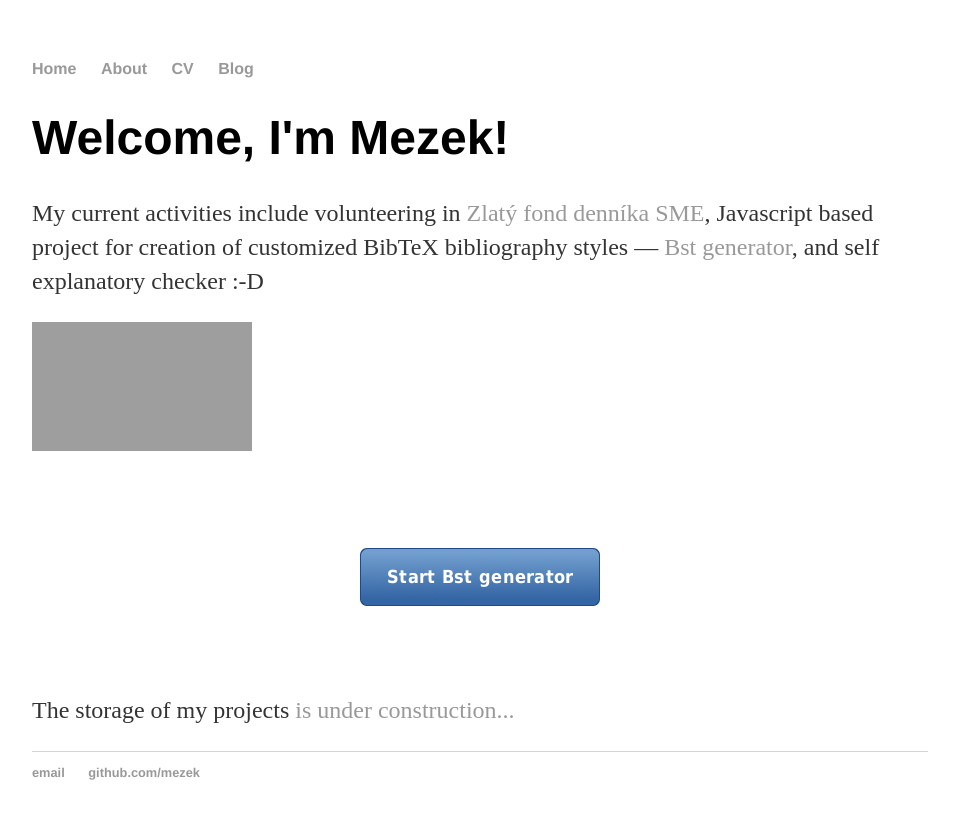
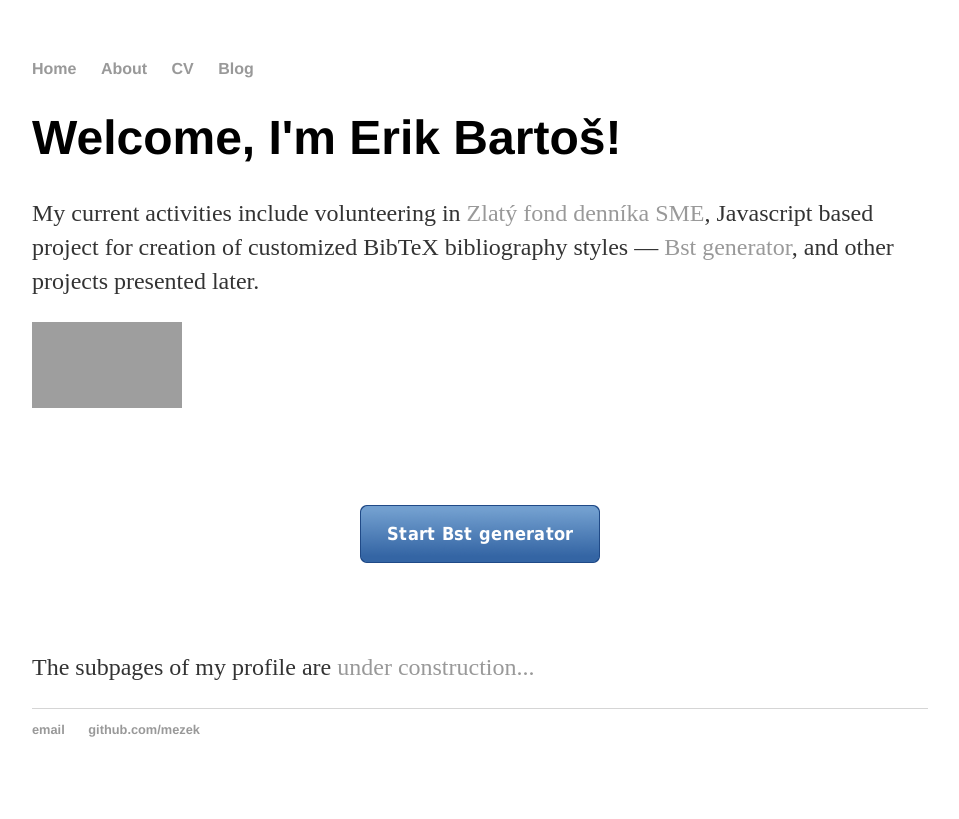
Before and after one commit to Mezek/mezek.github.io, a Jekyll site: the page built from index.html, in a window 1280 px wide. Shown: the top 819 px of the page, without its empty margins (160-1119 px from the left). Built offline with Jekyll 4.4.1, drawn with Linux system fonts in a browser that asks for light colours; grey boxes are pictures that could not be loaded.

Commit message:
Update index.html

```diff
--- a/index.html
+++ b/index.html
@@ -3,15 +3,15 @@ layout: default
 title: Mezek
 ---
 <div class="blurb">
-	<h1>Welcome, I'm Mezek!</h1>
+	<h1>Welcome, I'm Erik Bartoš!</h1>
 <p>My current activities include volunteering in
 <a href="http://zlatyfond.sme.sk/digitalizator/677/Erik-Bartos/" title="Zlatý fond">Zlatý fond denníka SME</a>,
 Javascript based project&nbsp;for creation of&nbsp;customized BibTeX bibliography styles — <a href="https://mezek.github.io/Bst_generator/" title="Home of Bst generator">Bst generator</a>,
-and self explanatory checker :-D
+and other projects presented later.
 </p>
-<p><a href="http://zlatyfond.sme.sk/digitalizator/677/Erik-Bartos/" title="Profil" class="external-link"><img src="/web/20150427091731im_/http://www.podoblaz.net/fileadmin/_migrated/RTE/RTEmagicC_b509eec466.gif.gif" height="129" width="220" alt=""/></a></p>
+<p><a href="http://zlatyfond.sme.sk/digitalizator/677/Erik-Bartos/" title="Profil" class="external-link"><img src="https://blog.sme.sk/blog/3406/174386/zlaty-fond-logo.jpg" height="86" width="150" alt=""/></a></p>
 <p>&nbsp;</p>
 <p><a title="Home of Bst generator" href="https://mezek.github.io/Bst_generator/" id="start-bst-link">Start Bst generator</a></p>
 <p>&nbsp;</p>
-<p>The storage of my projects <a href="/about">is under construction...</a></p>
+<p>The subpages of my profile are <a href="/about">under construction...</a></p>
 </div><!-- /.blurb -->
```
